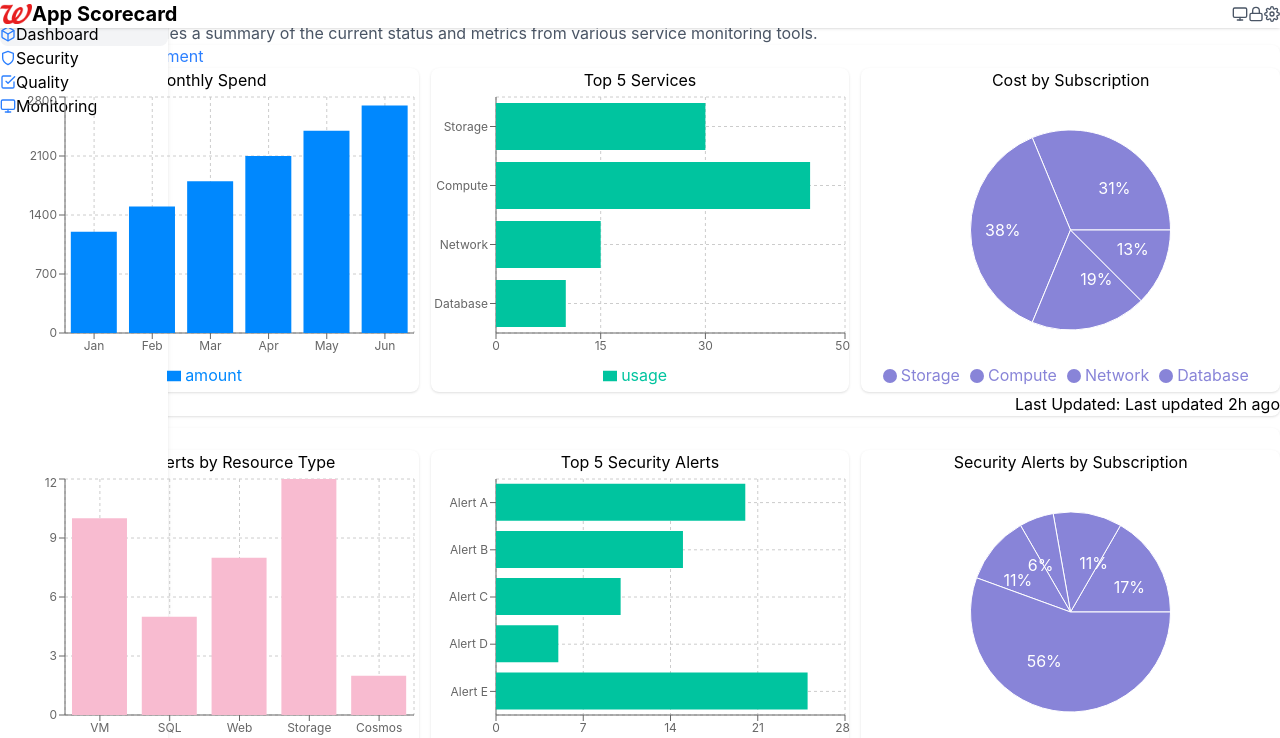
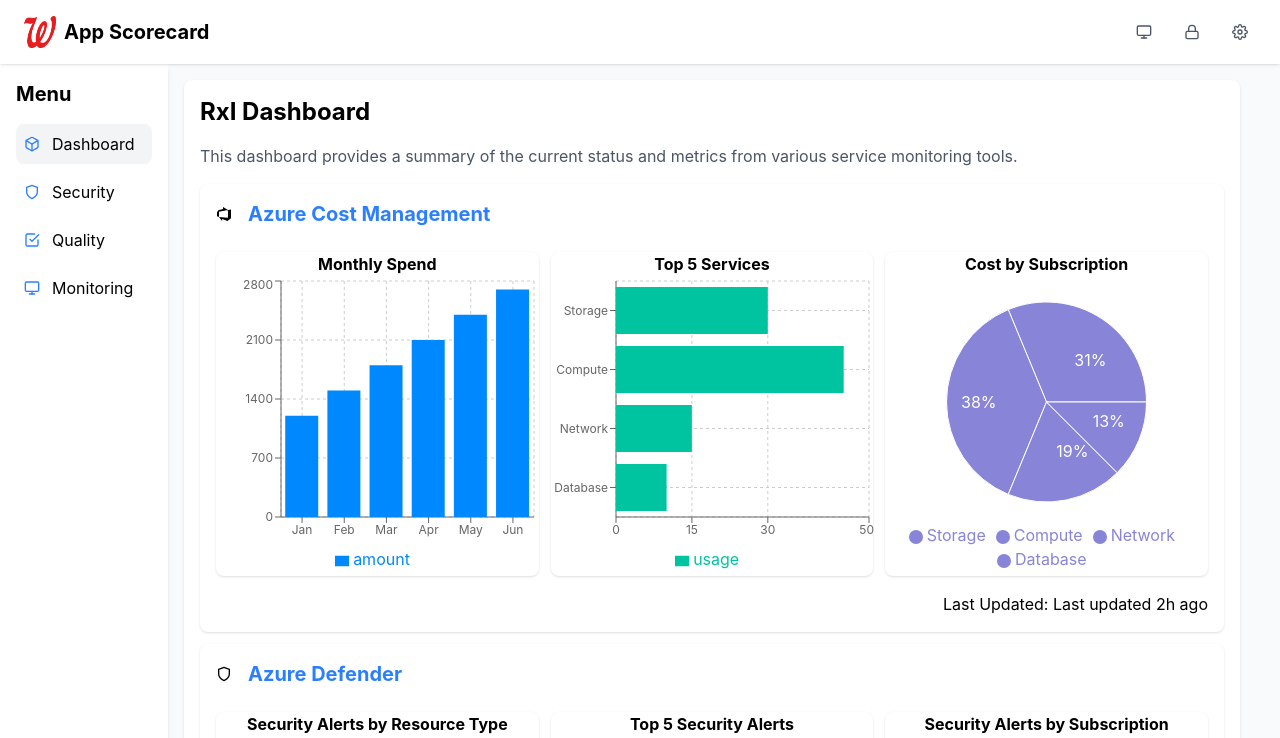
Before and after one commit to WillHennessey/app-scorecard, a React (Vite) app: page / in a window 1280 px wide. Shown: the top 738 px of the page. Built offline with nearby package versions, Linux system fonts and the light colour scheme.

Commit message:
Fixing CSS issue.

```diff
--- a/src/index.css
+++ b/src/index.css
@@ -1,5 +1,6 @@
 @import "tailwindcss";
-@import "tailwindcss/preflight";
+@tailwind base;
+@tailwind components;
 @tailwind utilities;
 
 body {
```
